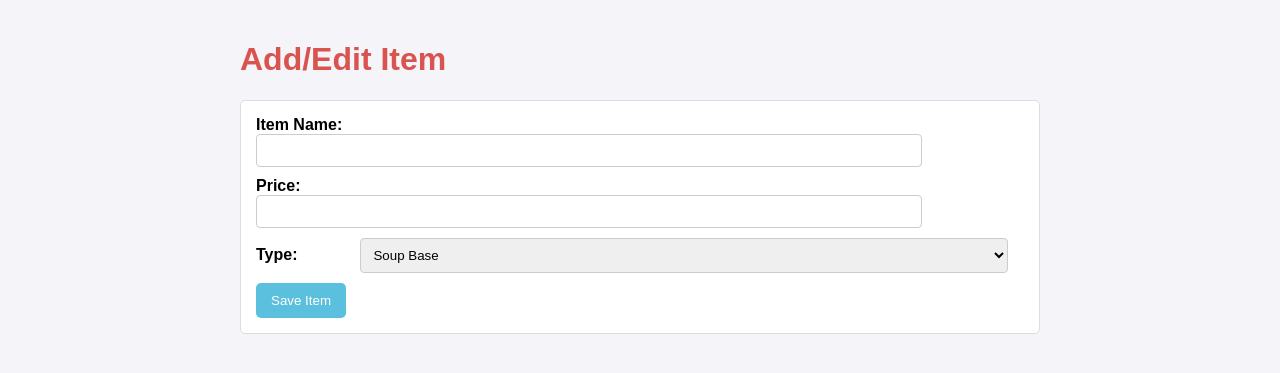
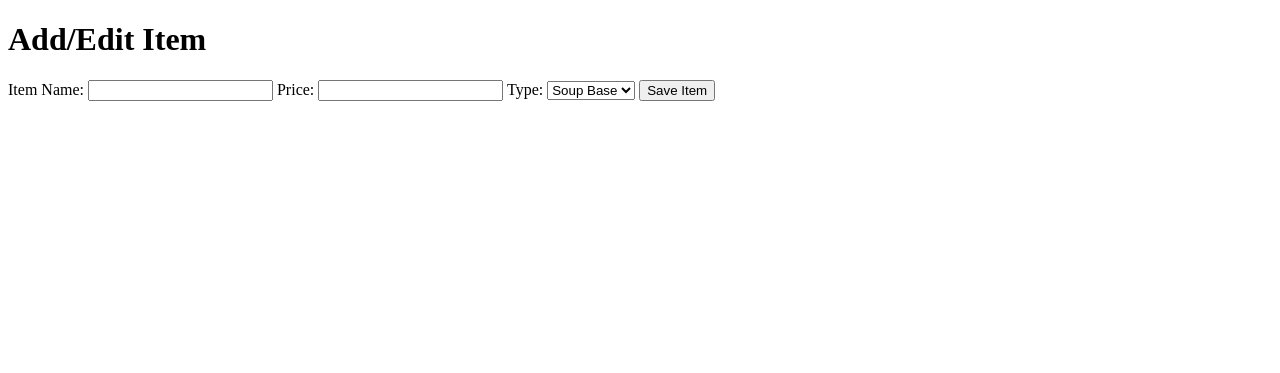
Before and after one commit to skullmatrix/HnSRamyeon, a Flask app: page /add_item in a window 1280 px wide. Shown: the top 373 px of the page. Run offline with Flask 2, Linux system fonts and the light colour scheme; data comes from the database, SQL or seed files in the repository.

Commit message:
Update add_item.html

```diff
--- a/templates/add_item.html
+++ b/templates/add_item.html
@@ -5,49 +5,13 @@
     <meta name="viewport" content="width=device-width, initial-scale=1.0">
     <title>Add/Edit Item</title>
     <style>
-        body {
-            font-family: Arial, sans-serif;
-            max-width: 800px;
-            margin: auto;
-            padding: 20px;
-            background-color: #f4f4f9;
-        }
-        h1 {
-            color: #d9534f;
-        }
-        form {
-            margin-top: 20px;
-            padding: 15px;
-            background-color: #fff;
-            border: 1px solid #ddd;
-            border-radius: 5px;
-        }
-        label {
-            display: inline-block;
-            width: 100px;
-            font-weight: bold;
-        }
-        input[type="text"], input[type="number"], select {
-            width: calc(100% - 120px);
-            padding: 8px;
-            margin-bottom: 10px;
-            border: 1px solid #ccc;
-            border-radius: 4px;
-        }
-        button {
-            padding: 10px 15px;
-            background-color: #5bc0de;
-            color: white;
-            border: none;
-            border-radius: 5px;
-            cursor: pointer;
-        }
+        /* Your CSS styling */
     </style>
 </head>
 <body>
     <h1>Add/Edit Item</h1>
     <form action="/add_item" method="POST">
-        <input type="hidden" name="item_id" value="{{ item['id'] if item else '' }}"> <!-- Hidden input for item ID -->
+        <input type="hidden" name="item_id" value="{{ item['id'] if item else '' }}">
 
         <label for="name">Item Name:</label>
         <input type="text" id="name" name="name" value="{{ item['name'] if item else '' }}" required>
```
